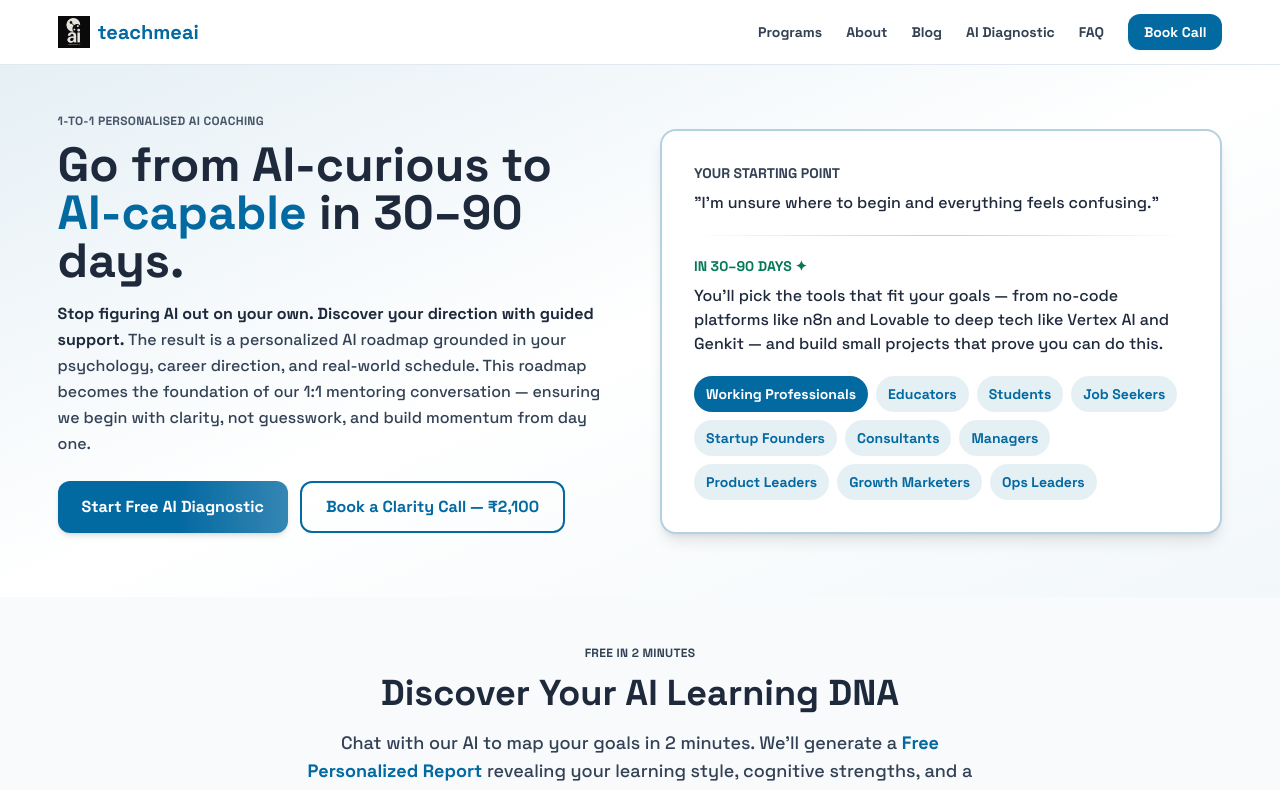
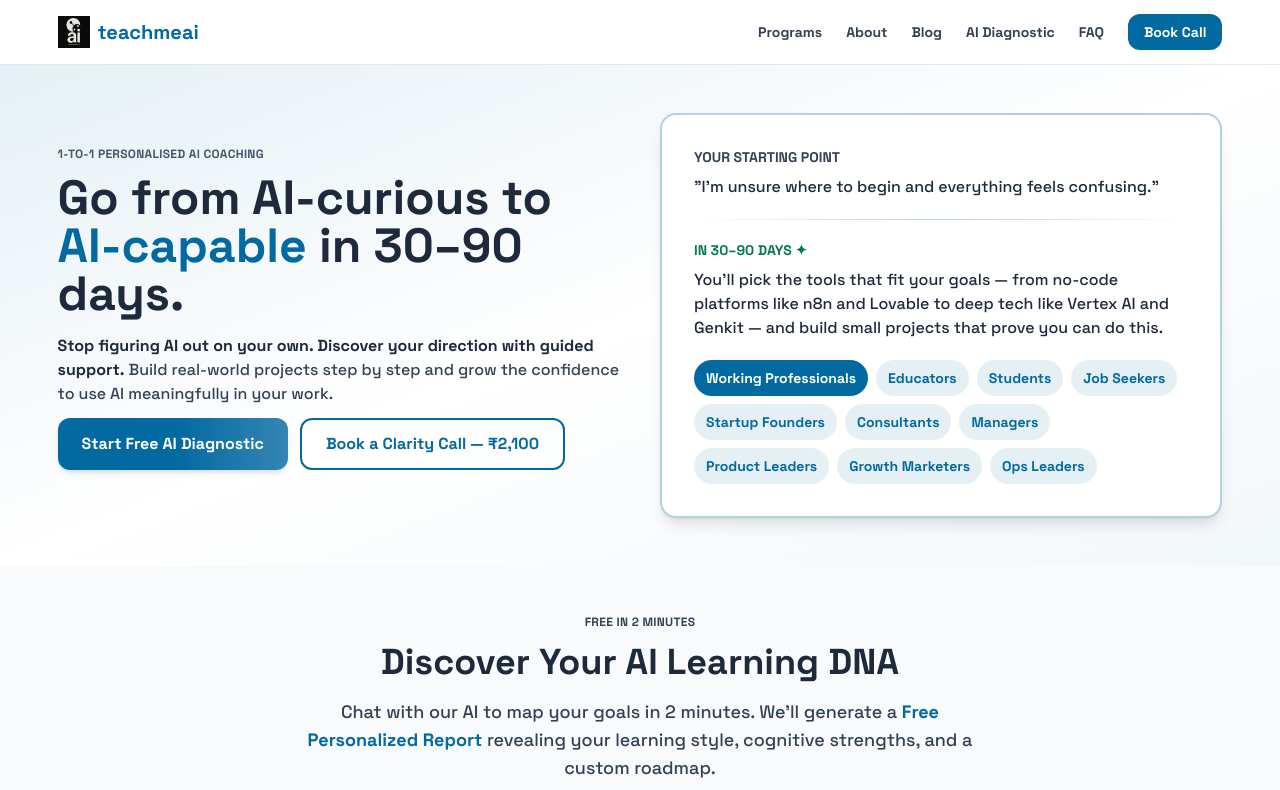
Before and after one commit to teachme-ai/teachmeai-home-site, a Next.js app: page / in a window 1280 px wide. Shown: the top 790 px of the page. Built offline with nearby package versions, Linux system fonts and the light colour scheme.

Commit message:
fix: move roadmap value prop from hero to quiz section v2.18.23

```diff
--- a/components/agentic-explanation.tsx
+++ b/components/agentic-explanation.tsx
@@ -17,7 +17,7 @@ export function AgenticExplanation() {
                 </p>
 
                 <p>
-                    The result is a <strong className="text-brand-dark">personalized AI roadmap</strong> grounded in your psychology, career direction, and real-world schedule.
+                    The result is a <strong className="text-brand-dark">personalized AI roadmap</strong> grounded in your psychology, career direction, and real-world schedule. This roadmap becomes the foundation of our 1:1 mentoring conversation — ensuring we begin with clarity, not guesswork, and build momentum from day one.
                 </p>
             </div>
         </div>
--- a/components/hero.tsx
+++ b/components/hero.tsx
@@ -77,8 +77,8 @@ export function Hero() {
           <h1 className="text-4xl md:text-5xl font-bold text-brand-dark leading-tight mb-4">
             Go from AI-curious to <span className="bg-gradient-to-r from-brand-primary to-sky-700 bg-clip-text text-transparent">AI-capable</span> in 30–90 days.
           </h1>
-          <p className="text-base text-slate-700 font-medium mb-6 leading-relaxed">
-            <span className="font-bold text-brand-dark">Stop figuring AI out on your own. Discover your direction with guided support.</span> The result is a personalized AI roadmap grounded in your psychology, career direction, and real-world schedule. This roadmap becomes the foundation of our 1:1 mentoring conversation — ensuring we begin with clarity, not guesswork, and build momentum from day one.
+          <p className="text-base text-slate-700 font-medium mb-3">
+            <span className="font-bold text-brand-dark">Stop figuring AI out on your own. Discover your direction with guided support.</span> Build real-world projects step by step and grow the confidence to use AI meaningfully in your work.
           </p>
           <div className="flex flex-col sm:flex-row gap-3 mb-4">
             <button
--- a/package.json
+++ b/package.json
@@ -1,6 +1,6 @@
 {
   "name": "teachmeai-home-site",
-  "version": "2.18.22",
+  "version": "2.18.23",
   "private": true,
   "browserslist": [
     "last 2 Chrome versions",
```
